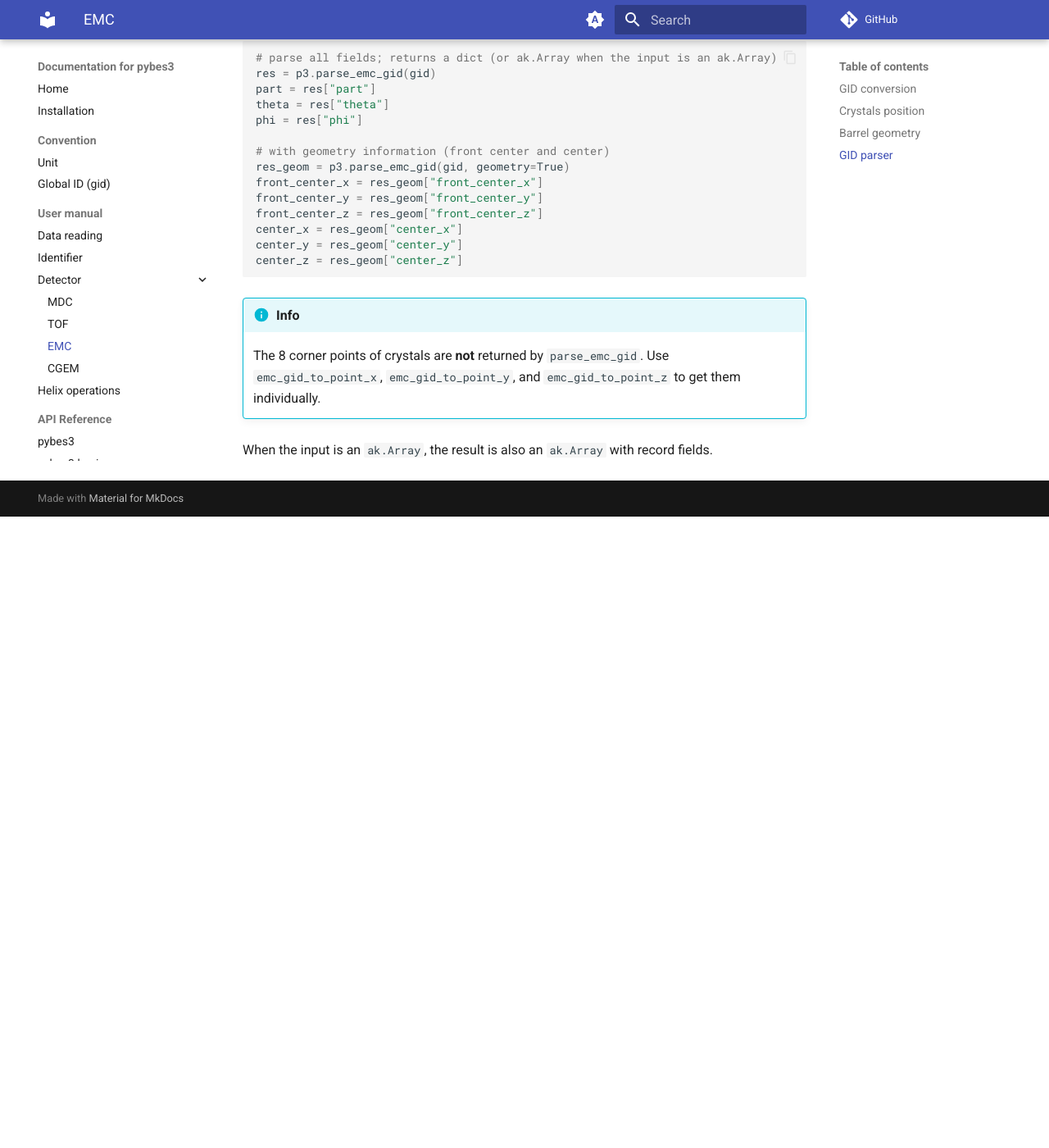
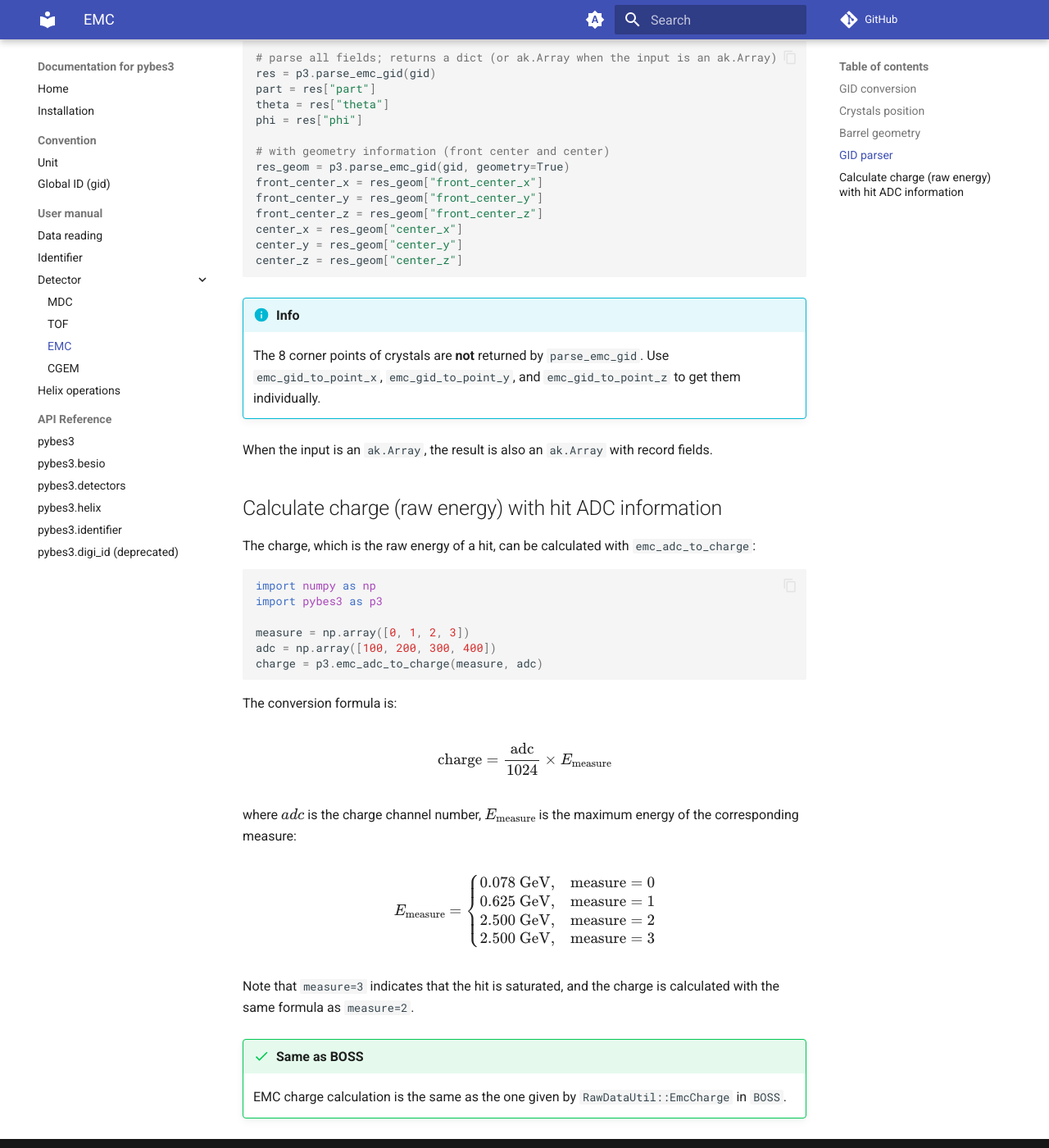
Before and after one commit to mrzimu/pybes3, an MkDocs documentation site: the page built from docs/user-manual/detector/emc.md, in a window 1280 px wide and 1400 px high, scrolled down 1966 px. Shown: the whole window at 82% size. Built offline with MkDocs 1.6.1 and Material for MkDocs 9.7.7, drawn with Linux system fonts in a browser that asks for light colours; comment, search, counter and statistics services are not loaded; before the commit the page ends 2596 px from its top, so only the background shows below that.

Commit message:
feat: add EMC energy calculation function `emc_adc_to_charge` with tests (#88)

````diff
--- a/docs/user-manual/detector/emc.md
+++ b/docs/user-manual/detector/emc.md
@@ -205,3 +205,39 @@ center_z = res_geom["center_z"]
     Use `emc_gid_to_point_x`, `emc_gid_to_point_y`, and `emc_gid_to_point_z` to get them individually.
 
 When the input is an `ak.Array`, the result is also an `ak.Array` with record fields.
+
+## Calculate charge (raw energy) with hit ADC information
+
+The charge, which is the raw energy of a hit, can be calculated with `emc_adc_to_charge`:
+
+```python
+import numpy as np
+import pybes3 as p3
+
+measure = np.array([0, 1, 2, 3])
+adc = np.array([100, 200, 300, 400])
+charge = p3.emc_adc_to_charge(measure, adc)
+```
+
+The conversion formula is:
+
+$$
+\text{charge} = \frac{\text{adc}}{1024} \times E_{\text{measure}}
+$$
+
+where $adc$ is the charge channel number, $E_{\text{measure}}$ is the maximum energy of the corresponding measure:
+
+$$
+E_{\text{measure}} =
+    \begin{cases}
+        0.078~\mathrm{GeV}, & \text{measure} = 0 \\
+        0.625~\mathrm{GeV}, & \text{measure} = 1 \\
+        2.500~\mathrm{GeV}, & \text{measure} = 2 \\
+        2.500~\mathrm{GeV}, & \text{measure} = 3 \\
+    \end{cases}
+$$
+
+Note that `measure=3` indicates that the hit is saturated, and the charge is calculated with the same formula as `measure=2`.
+
+!!! success "Same as BOSS"
+    EMC charge calculation is the same as the one given by `RawDataUtil::EmcCharge` in `BOSS`.
--- a/src/pybes3/__init__.py
+++ b/src/pybes3/__init__.py
@@ -9,6 +9,7 @@ from pybes3.detectors import (
     cgem_gid_to_sheet,
     cgem_gid_to_strip,
     cgem_gid_to_strip_type,
+    emc_adc_to_charge,
     emc_gid_to_center_x,
     emc_gid_to_center_y,
     emc_gid_to_center_z,
@@ -93,6 +94,7 @@ __all__ = [
     "cgem_gid_to_sheet",
     "cgem_gid_to_strip",
     "cgem_gid_to_strip_type",
+    "emc_adc_to_charge",
     "get_cgem_gid",
     "parse_cgem_gid",
     "get_mdc_gid",
````
Also changed, not shown: 5 other files.
